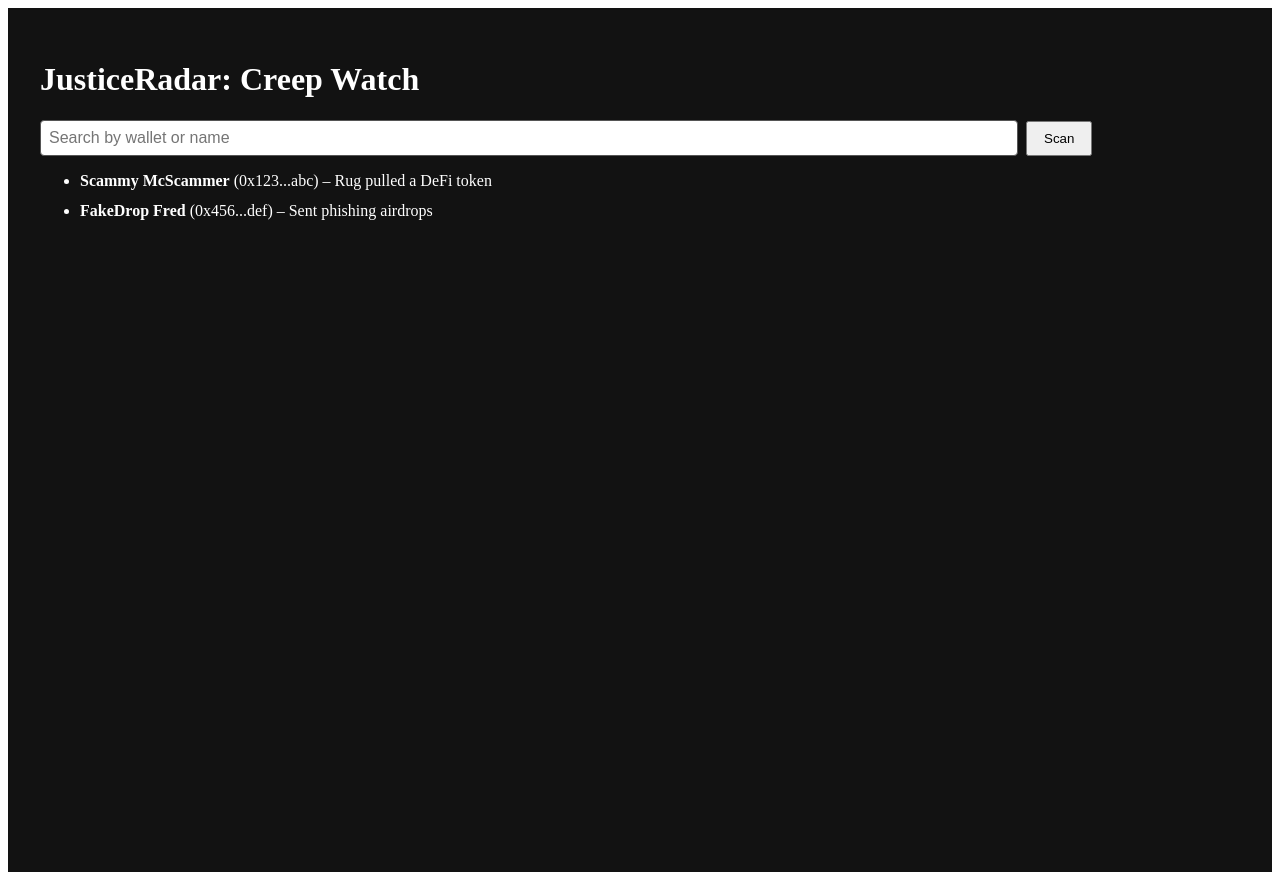
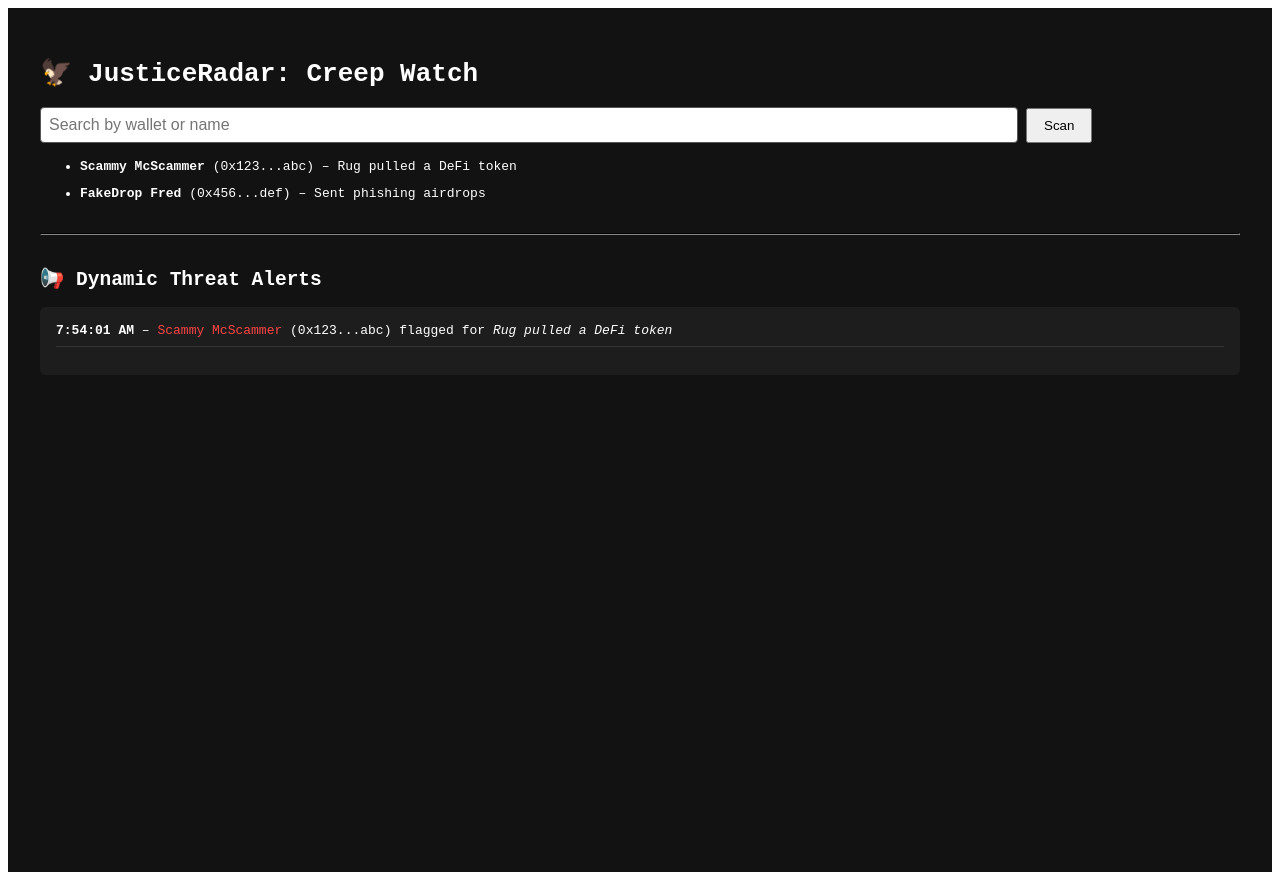
Before and after one commit to Texasgold88/Pelicopter-radar-alpha, a React (Vite) app: page / in a window 1280 px wide. Built offline with nearby package versions, Linux system fonts and the light colour scheme.

Commit message:
Update App.jsx

```diff
--- a/src/App.jsx
+++ b/src/App.jsx
@@ -1,9 +1,10 @@
-import React, { useState } from 'react'
+import React, { useState, useEffect } from 'react'
 import mockCreeps from './data/mockCreeps'
 
 const App = () => {
   const [query, setQuery] = useState('')
   const [filtered, setFiltered] = useState(mockCreeps)
+  const [alerts, setAlerts] = useState([])
 
   const handleSearch = (e) => {
     e.preventDefault()
@@ -16,9 +17,23 @@ const App = () => {
     setFiltered(result)
   }
 
+  // Simulate new alerts every few seconds
+  useEffect(() => {
+    const interval = setInterval(() => {
+      const newAlert = mockCreeps[Math.floor(Math.random() * mockCreeps.length)]
+      const timestamp = new Date().toLocaleTimeString()
+      setAlerts(prev => [
+        { ...newAlert, timestamp },
+        ...prev.slice(0, 9)
+      ])
+    }, 5000)
+
+    return () => clearInterval(interval)
+  }, [])
+
   return (
-    <div style={{ padding: "2rem", color: "#fff", background: "#121212", minHeight: "100vh" }}>
-      <h1>JusticeRadar: Creep Watch</h1>
+    <div style={{ padding: "2rem", color: "#fff", background: "#121212", minHeight: "100vh", fontFamily: "monospace" }}>
+      <h1>🦅 JusticeRadar: Creep Watch</h1>
 
       <form onSubmit={handleSearch} style={{ marginBottom: "1rem" }}>
         <input
@@ -48,6 +63,21 @@ const App = () => {
           ))
         )}
       </ul>
+
+      <hr style={{ margin: "2rem 0", borderColor: "#333" }} />
+
+      <h2 style={{ marginBottom: "1rem" }}>📢 Dynamic Threat Alerts</h2>
+      <div style={{ maxHeight: "200px", overflowY: "auto", background: "#1d1d1d", padding: "1rem", borderRadius: "6px" }}>
+        {alerts.length === 0 ? (
+          <p>No alerts yet.</p>
+        ) : (
+          alerts.map((alert, idx) => (
+            <div key={idx} style={{ marginBottom: "0.75rem", borderBottom: "1px solid #333", paddingBottom: "0.5rem" }}>
+              <strong>{alert.timestamp}</strong> – <span style={{ color: "#ff4444" }}>{alert.name}</span> ({alert.wallet}) flagged for <em>{alert.reason}</em>
+            </div>
+          ))
+        )}
+      </div>
     </div>
   )
 }
```
